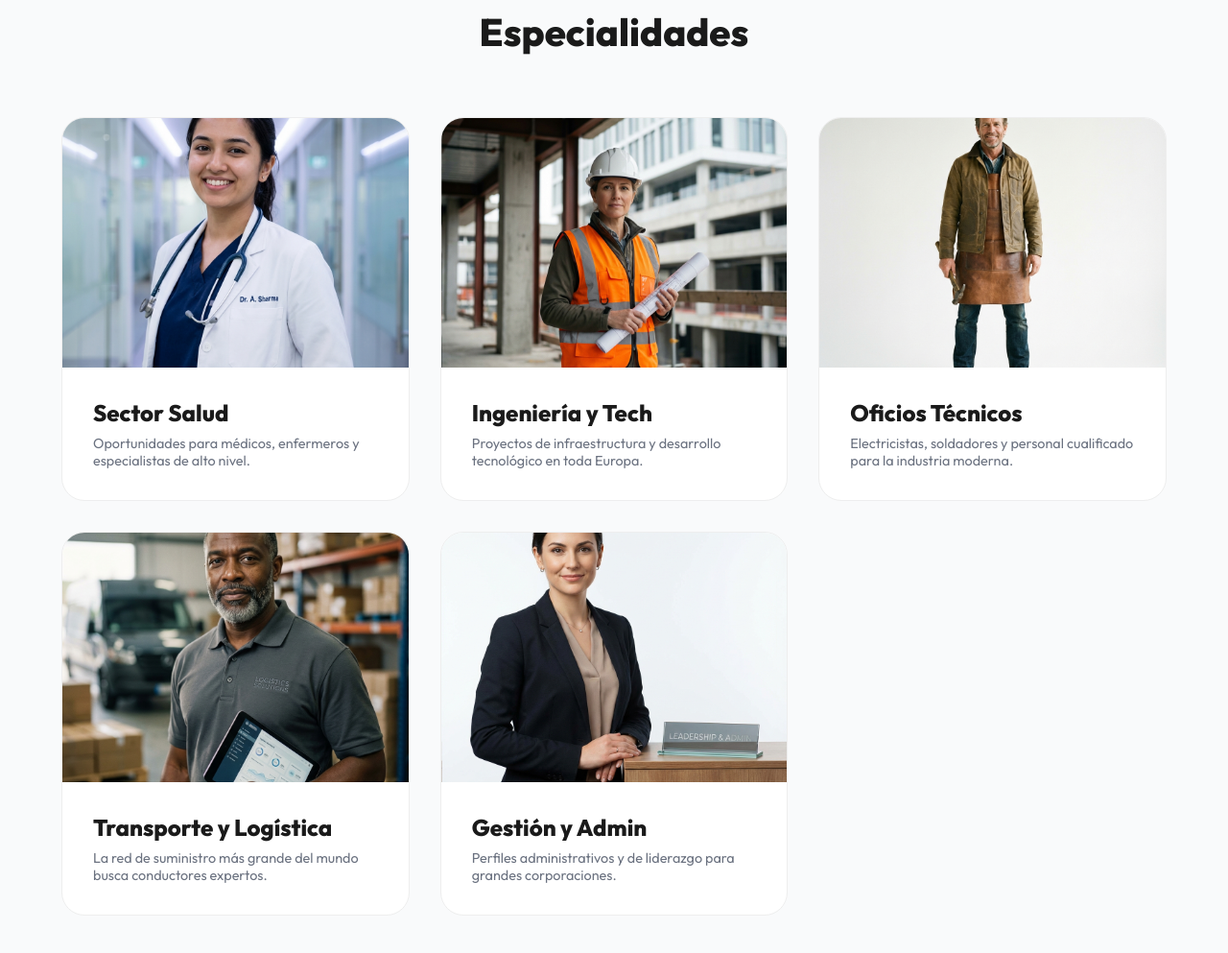
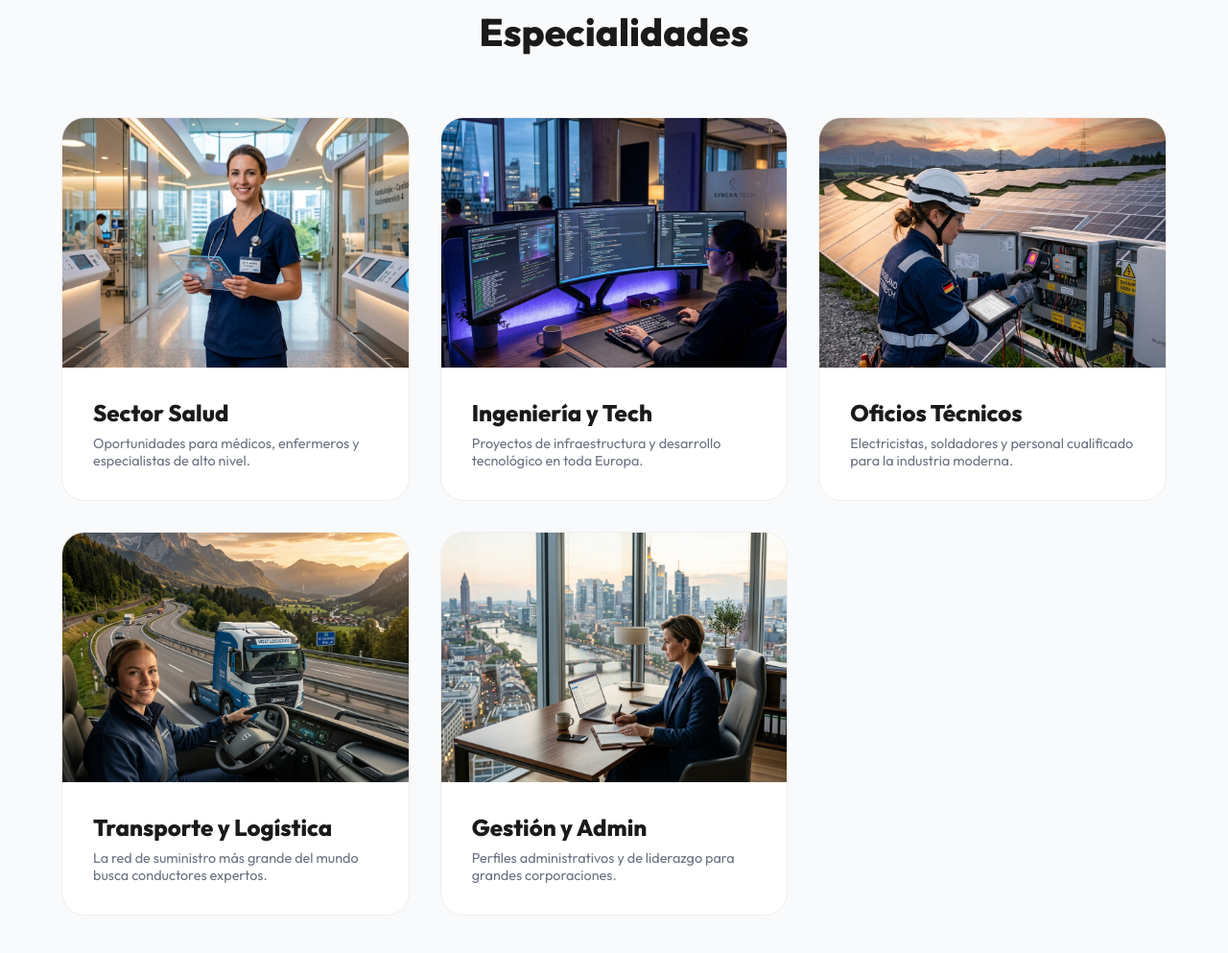
Before and after one commit to puentesglobales-ui/puentesglobales-web, a website: page public/index.html in a window 1280 px wide. Shown: the part 840-1833 px from the top of the page at 96% size. Drawn offline with nearby package versions, Linux system fonts and the light colour scheme; a script that the page names is missing.

Commit message:
Mejora visual: Nuevas imágenes HD generadas para las tarjetas de especialidades

```diff
--- a/public/index.html
+++ b/public/index.html
@@ -197,7 +197,7 @@
         <div class="grid">
             <!-- Médico -->
             <div class="sector-card">
-                <div class="sector-img" style="background-image: url('assets/img/medical_professional_minimalist_1766716991742.png')"></div>
+                <div class="sector-img" style="background-image: url('assets/img/medical_hero_v2_1790543282524.png')"></div>
                 <div class="sector-info">
                     <h3>Sector Salud</h3>
                     <p>Oportunidades para médicos, enfermeros y especialistas de alto nivel.</p>
@@ -206,7 +206,7 @@
 
             <!-- Ingeniero -->
             <div class="sector-card">
-                <div class="sector-img" style="background-image: url('assets/img/office_professional_minimalist_1766717058411.png')"></div>
+                <div class="sector-img" style="background-image: url('assets/img/tech_engineer_v2_1790543296488.png')"></div>
                 <div class="sector-info">
                     <h3>Ingeniería y Tech</h3>
                     <p>Proyectos de infraestructura y desarrollo tecnológico en toda Europa.</p>
@@ -215,7 +215,7 @@
 
             <!-- Operarios -->
             <div class="sector-card">
-                <div class="sector-img" style="background-image: url('assets/img/sector_construction.png')"></div>
+                <div class="sector-img" style="background-image: url('assets/img/technical_trades_v2_1790543309828.png')"></div>
                 <div class="sector-info">
                     <h3>Oficios Técnicos</h3>
                     <p>Electricistas, soldadores y personal cualificado para la industria moderna.</p>
@@ -224,7 +224,7 @@
 
             <!-- Choferes -->
             <div class="sector-card">
-                <div class="sector-img" style="background-image: url('assets/img/truck_driver_minimalist_1766717044592.png')"></div>
+                <div class="sector-img" style="background-image: url('assets/img/logistics_driver_v2_1790543322155.png')"></div>
                 <div class="sector-info">
                     <h3>Transporte y Logística</h3>
                     <p>La red de suministro más grande del mundo busca conductores expertos.</p>
@@ -233,7 +233,7 @@
 
             <!-- Administración -->
             <div class="sector-card">
-                <div class="sector-img" style="background-image: url('assets/img/sector_admin.png')"></div>
+                <div class="sector-img" style="background-image: url('assets/img/business_admin_v2_1790543332238.png')"></div>
                 <div class="sector-info">
                     <h3>Gestión y Admin</h3>
                     <p>Perfiles administrativos y de liderazgo para grandes corporaciones.</p>
```
Also changed, not shown: public/assets/img/business_admin_v2_1790543332238.png (added), public/assets/img/logistics_driver_v2_1790543322155.png (added), public/assets/img/media__1790405921464.png (added), public/assets/img/media__1790406017629.png (added), public/assets/img/media__1790406088471.png (added), public/assets/img/media__1790406969112.png (added), public/assets/img/medical_hero_v2_1790543282524.png (added), public/assets/img/tech_engineer_v2_1790543296488.png (added), public/assets/img/technical_trades_v2_1790543309828.png (added).
